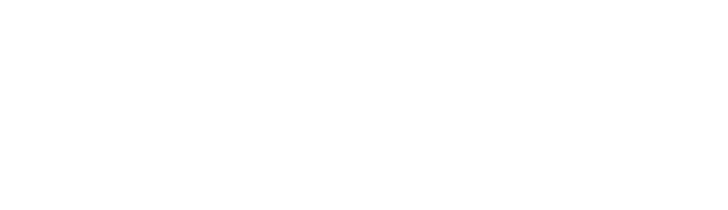
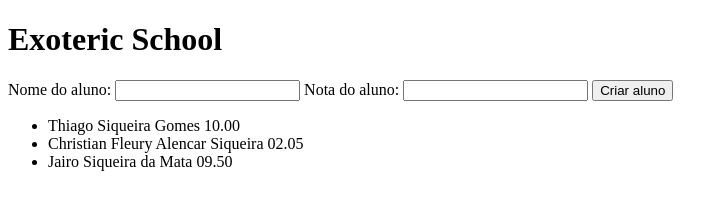
Before and after one commit to projeto-de-algoritmos/DC_exoteric-school, a plain HTML site: page index.html in a window 1280 px wide. Shown: the whole page, without its empty margins (0-728 px from the left). Drawn offline with Linux system fonts and the light colour scheme.

Commit message:
adiciona form para cadratrar aluno

```diff
--- a/index.html
+++ b/index.html
@@ -7,6 +7,33 @@
     <title>Document</title>
 </head>
 <body>
+    <header>
+        <h1>Exoteric School</h1>
+    </header>
+    <main>
+        <form action="">
+            <label for="">Nome do aluno:</label>
+            <input type="text">
 
+            <label for="">Nota do aluno:</label>
+            <input type="text">
+
+            <button>Criar aluno</button>
+        </form>
+        <ul>
+            <li>
+                <span>Thiago Siqueira Gomes</span>
+                <span>10.00</span>
+            </li>
+            <li>
+                <span>Christian Fleury Alencar Siqueira</span>
+                <span>02.05</span>
+            </li>
+            <li>
+                <span>Jairo Siqueira da Mata</span>
+                <span>09.50</span>
+            </li>
+        </ul>
+    </main>
 </body>
 </html>
```
